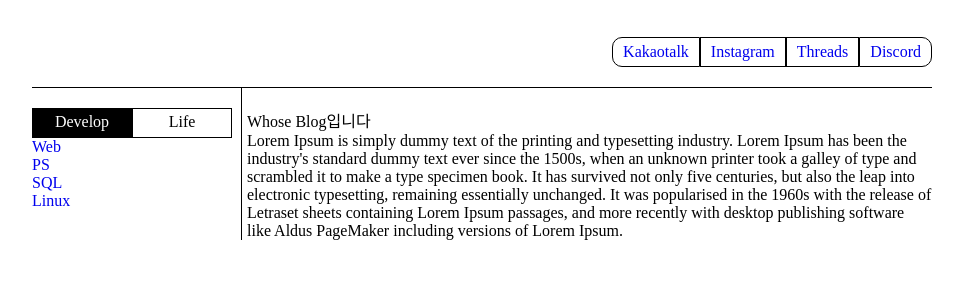
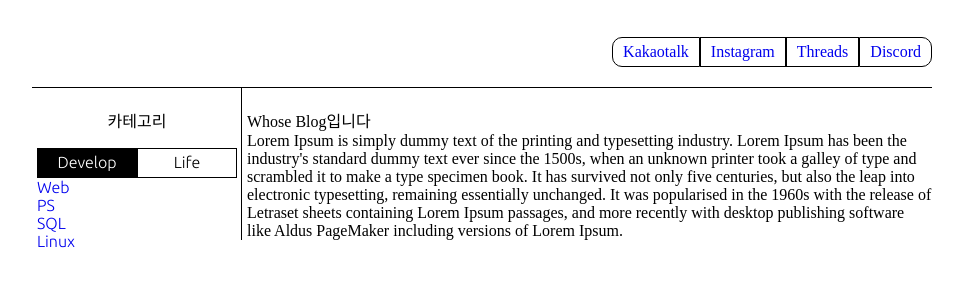
Before and after one commit to In-Whose/Whose_Blooog, a plain HTML site: page index.html in a window 1280 px wide. Shown: the part 203-488 px from the top of the page, without its empty margins (158-1121 px from the left). Drawn offline with Linux system fonts and the light colour scheme.

Commit message:
save 9/30

```diff
--- a/index.html
+++ b/index.html
@@ -4,7 +4,8 @@
 		<title>main</title>
 		<meta charset="utf-8">
 		<style>
-		  @import url('https://fonts.googleapis.com/css2?family=Pixelify+Sans:wght@500&display=swap');
+			@import url('https://fonts.googleapis.com/css2?family=Pixelify+Sans:wght@500&display=swap');
+  			@import url('https://fonts.googleapis.com/css2?family=Ubuntu:wght@300&display=swap');
 		</style>
 		<link rel="stylesheet" href="reset.css">
 		<link rel="stylesheet" href="style.css">
@@ -28,10 +29,12 @@
 			<aside id="aside">
 				<input id="first" type="radio" name="tab" checked />
 				<input id="second" type="radio" name="tab" />
+				<div id="catalog">카테고리</div>
 				<section class="buttons">
 					<label for="first">Develop</label>
 					<label for="second">Life</label>
 				</section>
+				<!-- class="item"을하고 css에서 color="gray"로 하려했으나 a태그가 더 안쪽에 있으므로 a태그의 색상으로 적용된다 -->
 				<div id="tab_item1">
 					<ul>
 						<li><a href="#">Web</a></li>
--- a/style.css
+++ b/style.css
@@ -47,8 +47,10 @@
 
 #aside {
 	padding-top: 20px;
+	padding-left: 5px;
 	width: 200px;
 	float: left;
+	font-family: 'Ubuntu', sans-serif;
 }
 
 
@@ -62,10 +64,33 @@
 	padding-left: 5px;
 }
 
+.item {
+	color: gray;
+
+}
+.item:hover {
+	color: darkgray;
+}
+.item:visited {
+	color: gray;
+}
+
 #first, #second {display: none;}
 #tab_item1, #tab_item2 {display: none;}
-#first:checked ~ #tab_item1, #second:checked ~ #tab_item2 {display: block;}
+#first:checked ~ #tab_item1, #second:checked ~ #tab_item2 {display: block;
+color: gray; !important}
+#first:checked ~ #tab_item1:visited, #second:checked ~ #tab_item2:visited {
+	color:gray; !important
+}
 
+
+#catalog {
+	width:200px; height: 30px;
+	box-sizing: border-box;
+	text-align: center;
+	lineheight: 26px;
+	margin-bottom: 10px;
+}
 .buttons {overflow: hidden;}
 .buttons > label {
 	display: block;
@@ -79,8 +104,6 @@
 
 	background: white;
 	color: black;
-
-
 }
 
 #first:checked ~ .buttons > label:nth-of-type(1),
```
Also changed, not shown: all.html (added), 1 other file.
